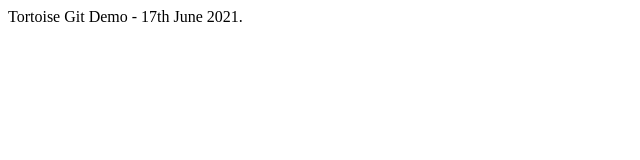
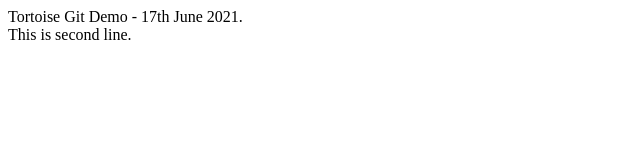
Before and after one commit to MandarFSD/TortoiseGitDemo, a plain HTML site: page WebContent/index.html in a window 1280 px wide. Shown: the whole page, without its empty margins (0-640 px from the left). Drawn offline with Linux system fonts and the light colour scheme.

Commit message:
Second commit.

```diff
--- a/WebContent/index.html
+++ b/WebContent/index.html
@@ -6,5 +6,7 @@
 </head>
 <body>
 Tortoise Git Demo - 17th June 2021.
+<br>
+This is second line.
 </body>
 </html>
```
